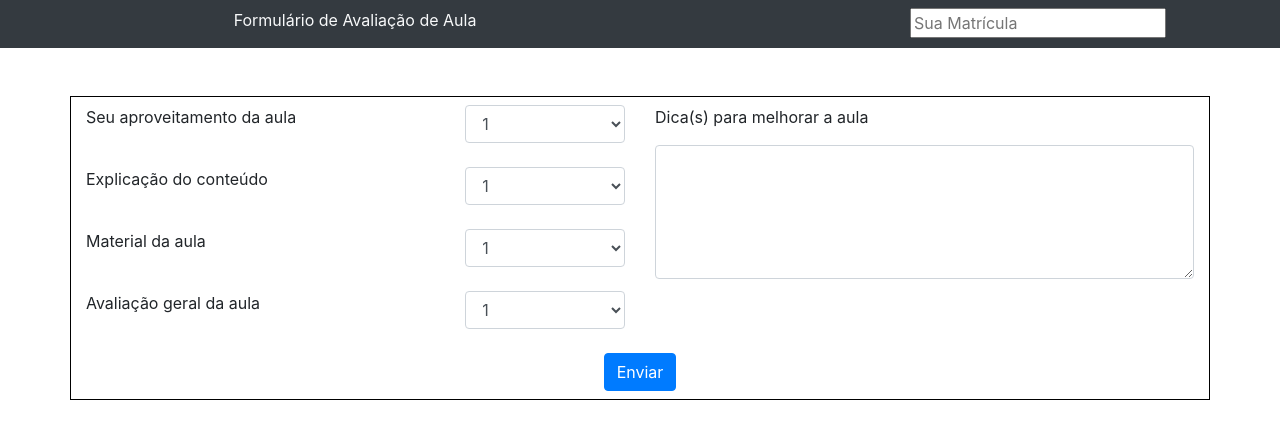
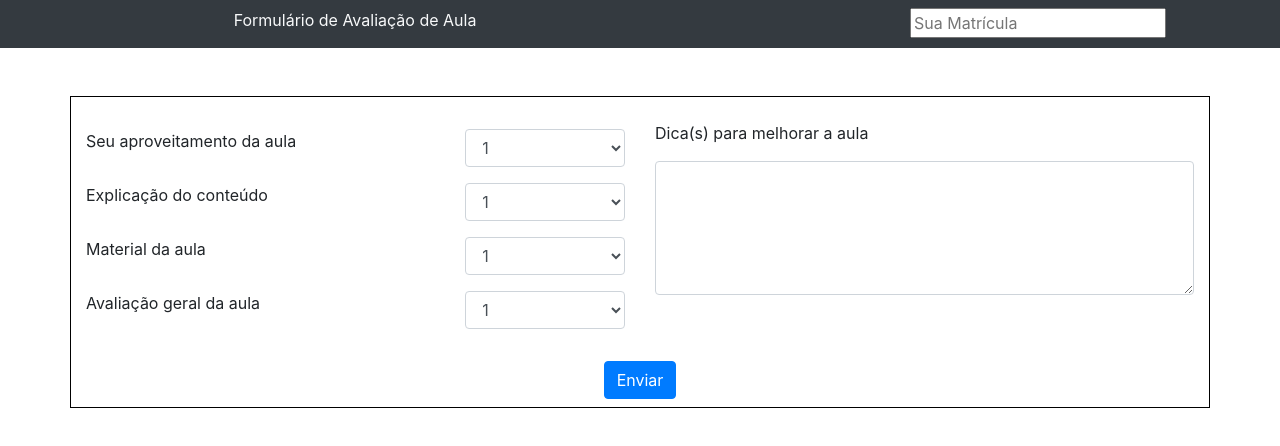
Before and after one commit to JordaoA/Learning-React, a React (Create React App) app in the folder icc-app/: page / in a window 1280 px wide. Shown: the top 446 px of the page. Built offline with nearby package versions, Linux system fonts and the light colour scheme.

Commit message:
Dividindo em componentes

```diff
--- a/icc-app/src/componentes/Corpo.js
+++ b/icc-app/src/componentes/Corpo.js
@@ -1,5 +1,7 @@
 import React, { Component } from 'react';
 import InputSelectText from './InputSelectText';
+import InputSelect from './InputSelect';
+import CorpoInput from './CorpoInput';
 
 import { Container, Row, Col, Button, Form, FormGroup, Label, Input} from 'reactstrap';
 
@@ -10,14 +12,14 @@ class Corpo extends Component {
           <Container className="borda" expand="md">
             <Form>
               <Row>
-                <Col>
-                  <InputSelectText text="Seu aproveitamento da aula"></InputSelectText>
-                  <InputSelectText text="Explicação do conteúdo"></InputSelectText>
-                  <InputSelectText text="Material da aula"></InputSelectText>
-                  <InputSelectText text="Avaliação geral da aula"></InputSelectText>
+                <Col className="form-group my-3">
+                  <CorpoInput text="Seu aproveitamento da aula" value={this.props.value}></CorpoInput>
+                  <CorpoInput text="Explicação do conteúdo" value={this.props.value}></CorpoInput>
+                  <CorpoInput text="Material da aula" value={this.props.value}></CorpoInput>
+                  <CorpoInput text="Avaliação geral da aula" value={this.props.value}></CorpoInput>
                 </Col>
                 <Col className="col-lg-6 col-sm-12">
-                  <FormGroup>
+                  <FormGroup className="my-3">
                     <Row>
                       <Col className="mt-2 esquerda">
                         <Label for="textoAluno">Dica(s) para melhorar a aula</Label>
--- /dev/null
+++ b/icc-app/src/componentes/CorpoInput.js
@@ -0,0 +1,18 @@
+import React, { Component } from 'react';
+import InputSelectText from './InputSelectText';
+import InputSelect from './InputSelect';
+
+
+class CorpoInput extends React.Component {
+    render() {
+        return (
+
+            <div className="row my-2">
+                <InputSelectText text={this.props.text}></InputSelectText>
+                <InputSelect value={this.props.value}></InputSelect>
+            </div>
+        );
+    }
+}
+
+export default CorpoInput;
--- a/icc-app/src/componentes/InputSelectText.js
+++ b/icc-app/src/componentes/InputSelectText.js
@@ -1,21 +1,15 @@
 import React, { Component } from 'react';
-import InputSelect from './InputSelect';
 import { Label } from 'reactstrap';
 
 class InputSelectText extends React.Component {
     render() {
 
         return (
-            <div className="form-group">
 
-                <div className="row">
-                    <div className="col mt-2 esquerda">
-                        <Label> {this.props.text} </Label>
-                    </div>
-                    <InputSelect value={this.props.value}></InputSelect>
-                </div>
+            <div className="col mt-2 esquerda">
+                <Label> {this.props.text} </Label>
+            </div>
 
-            </div>
         );
     }
 }
```
